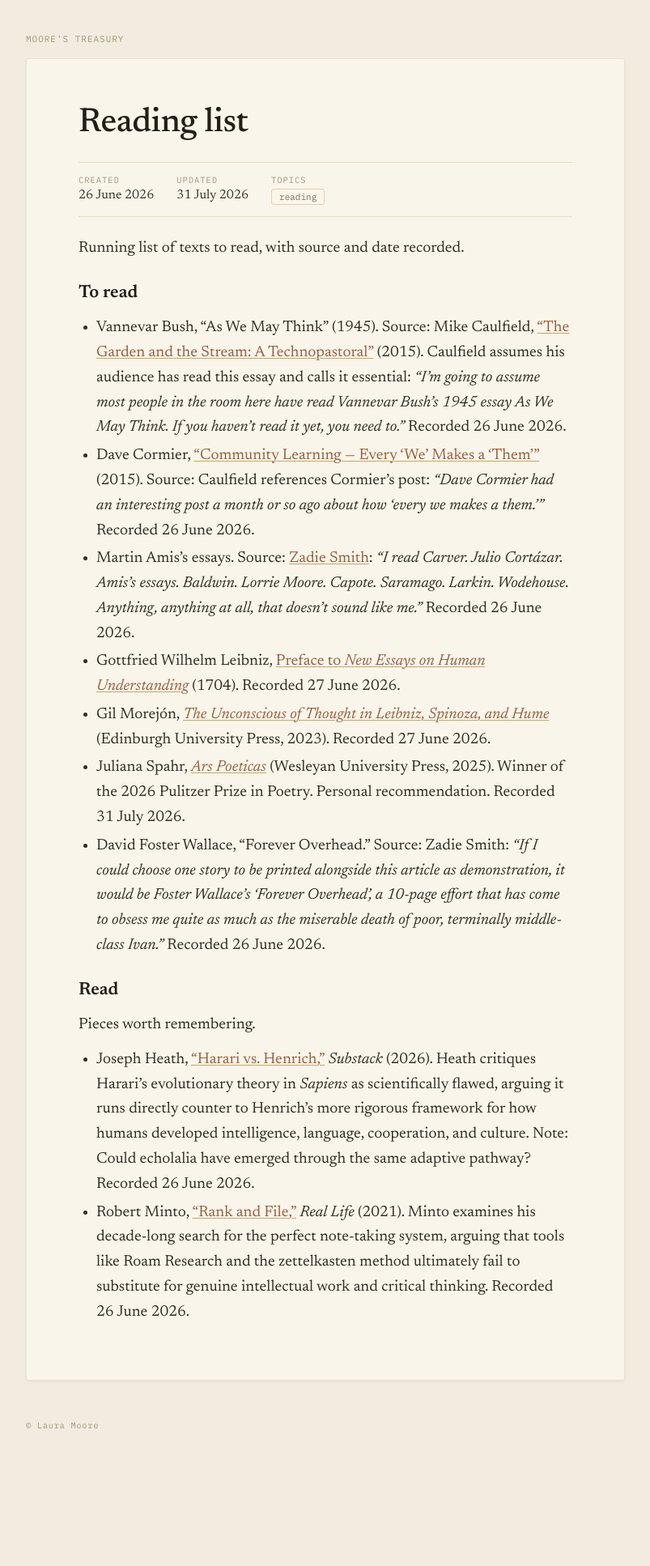
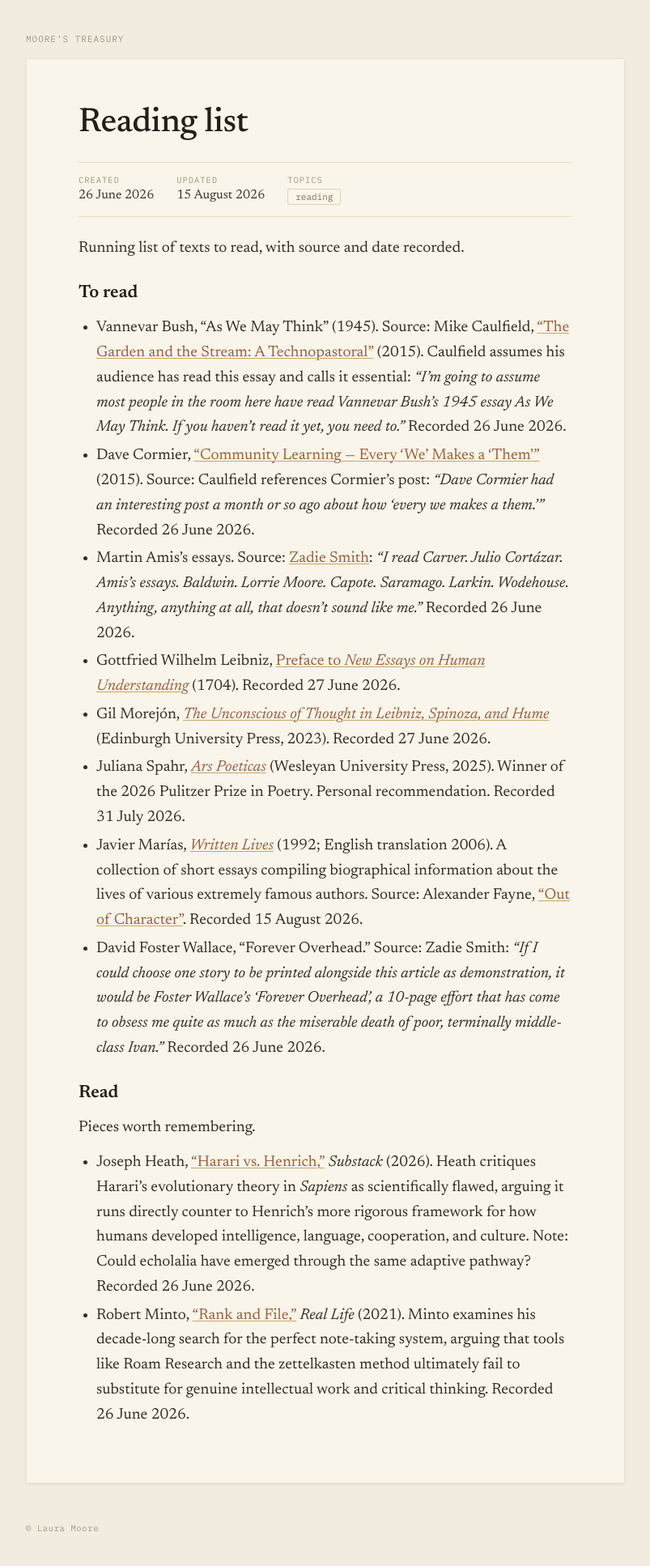
Before and after one commit to lauramoorewrites-del/treasury, a Jekyll site: the page built from _pages/reading-list.md, in a window 1280 px wide. Shown: the whole page at 81% size, without its empty margins (238-1041 px from the left). Built offline with Jekyll 4.4.1, drawn with Linux system fonts in a browser that asks for light colours; before the commit the page ends 1807 px from its top, so only the background shows below that.

Commit message:
Add Written Lives (Marías) to reading list
Co-Authored-By: Claude Opus 4.6 (1M context) <noreply@anthropic.com>

```diff
--- a/_pages/reading-list.md
+++ b/_pages/reading-list.md
@@ -3,7 +3,7 @@ layout: default
 id: 9
 title: "Reading list"
 created: "26 June 2026"
-updated: "31 July 2026"
+updated: "15 August 2026"
 topics: [reading]
 ---
 
@@ -17,6 +17,7 @@ Running list of texts to read, with source and date recorded.
 - Gottfried Wilhelm Leibniz, [Preface to *New Essays on Human Understanding*](https://www.earlymoderntexts.com/assets/pdfs/leibniz1705a.pdf) (1704). Recorded 27 June 2026.
 - Gil Morejón, [*The Unconscious of Thought in Leibniz, Spinoza, and Hume*](/treasury/the-unconscious-of-thought/) (Edinburgh University Press, 2023). Recorded 27 June 2026.
 - Juliana Spahr, [*Ars Poeticas*](https://bookshop.org/search?q=9780819501523) (Wesleyan University Press, 2025). Winner of the 2026 Pulitzer Prize in Poetry. Personal recommendation. Recorded 31 July 2026.
+- Javier Marías, [*Written Lives*](https://bookshop.org/search?q=written+lives+javier+marias) (1992; English translation 2006). A collection of short essays compiling biographical information about the lives of various extremely famous authors. Source: Alexander Fayne, [“Out of Character”](https://alexanderfayne.substack.com/p/out-of-character). Recorded 15 August 2026.
 - David Foster Wallace, “Forever Overhead.” Source: Zadie Smith: *“If I could choose one story to be printed alongside this article as demonstration, it would be Foster Wallace’s ‘Forever Overhead’, a 10-page effort that has come to obsess me quite as much as the miserable death of poor, terminally middle-class Ivan.”* Recorded 26 June 2026.
 
 ## Read
```
